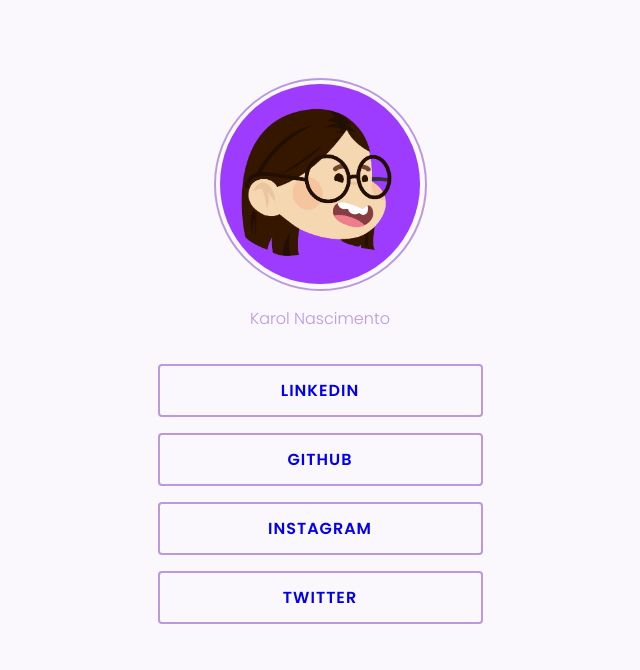
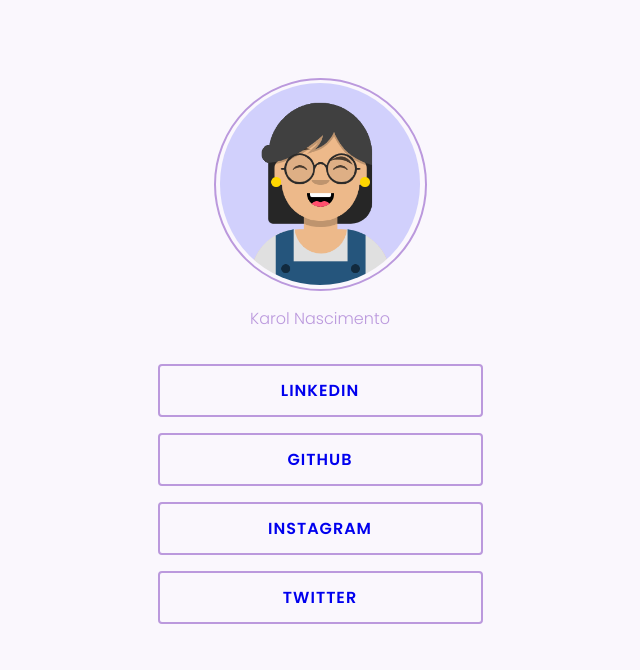
Before and after one commit to karolineksn/karolineksn1.github.io, a plain HTML site: page index.html in a window 1280 px wide. Shown: the top 670 px of the page, without its empty margins (320-960 px from the left). Drawn offline with Linux system fonts and the light colour scheme.

Commit message:
Update index.html
Avatar final

```diff
--- a/index.html
+++ b/index.html
@@ -11,7 +11,7 @@
     <div class="container">
         <div class="tree-container">
             <div class="avatar">
-                <img src="avatarcartoon1.png" alt="">
+                <img src="avatar.png" alt="">
                 </div>
                 <span class="insta-user">Karol Nascimento</span> <!-- atalho .span-nomedaclass-->
                 <div class="links-container">
```
